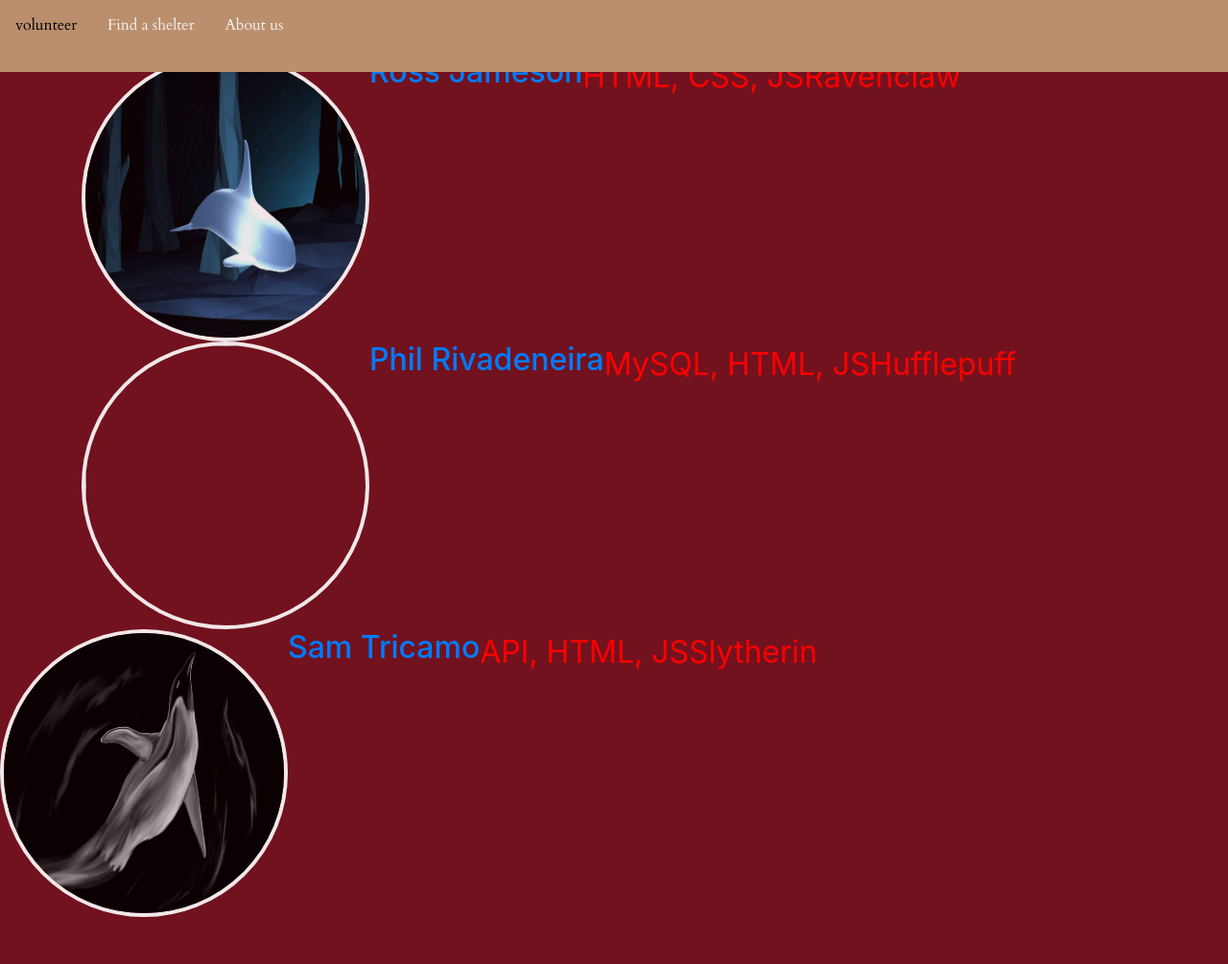
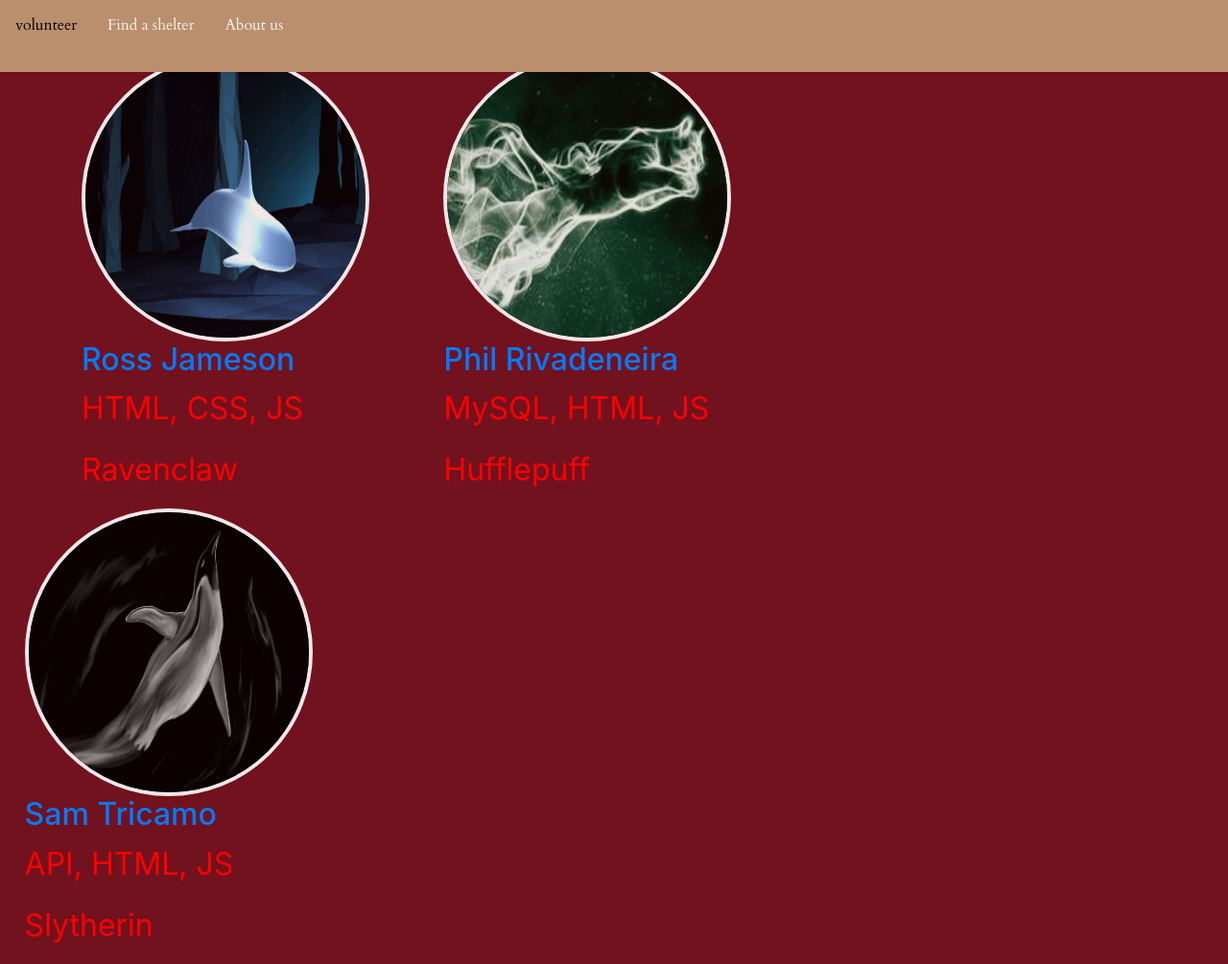
Before and after one commit to Fin23/group-project-2, a website: page app/public/html/about.html in a window 1280 px wide. Shown: the whole page at 96% size. Before the commit the page ends 956 px from the top, so only its background shows below. Drawn offline with nearby package versions, Linux system fonts and the light colour scheme.

```diff
--- a/app/public/html/about.html
+++ b/app/public/html/about.html
@@ -51,7 +51,7 @@
         </div>
         <div class="row">
 
-                    <div class="row">
+                    <div class="four">
                         <img class="team-photo" src="../Images/rosspatronus.jpg">
                         <h2 class="team-name"><a href="https://github.com/Fin23">Ross Jameson</a></h2>
                         <p class="team-title">HTML, CSS, JS</p>
@@ -61,8 +61,8 @@
 
 
 
-                    <div class="row">
-                            <img class="team-photo" src="">
+                    <div class="four">
+                            <img class="team-photo" src="../Images/philpatronus.jpg">
                             <h2 class="team-name"><a href="https://github.com/Philmnap">Phil Rivadeneira</a></h2>
                             <p class="team-title">MySQL, HTML, JS</p>
                             <p class="team-house">Hufflepuff</p>
@@ -71,7 +71,7 @@
                     </div>
                 </div>
 
-                    <div class="row">
+                    <div class="three">
                         <img class="team-photo" src="../Images/sampatronus.jpg">
                         <h2 class="team-name"><a href="https://github.com/samualtricamo">Sam Tricamo</a></h2>
                         <p class="team-title">API, HTML, JS</p>
```
Also changed, not shown: app/public/html/form.html (+5 -1 lines), app/public/html/mapapi.html (+3 -12 lines), app/public/Images/philpatronus.jpg (added).
